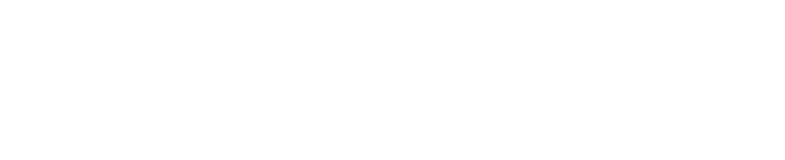
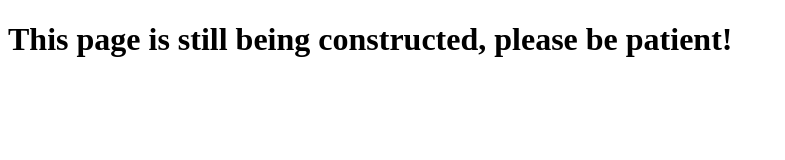
Before and after one commit to Jiajie-Mai/Softdev-Website-Project, a plain HTML site: page templates/index.html in a window 1280 px wide. Shown: the whole page, without its empty margins (0-785 px from the left). Drawn offline with Linux system fonts and the light colour scheme.

Commit message:
did thing

```diff
--- a/templates/index.html
+++ b/templates/index.html
@@ -6,6 +6,7 @@
 </head>
 <body>
   <div>
+    <h1>This page is still being constructed, please be patient!</h1>
   </div>
 </body>
 </html>
```
